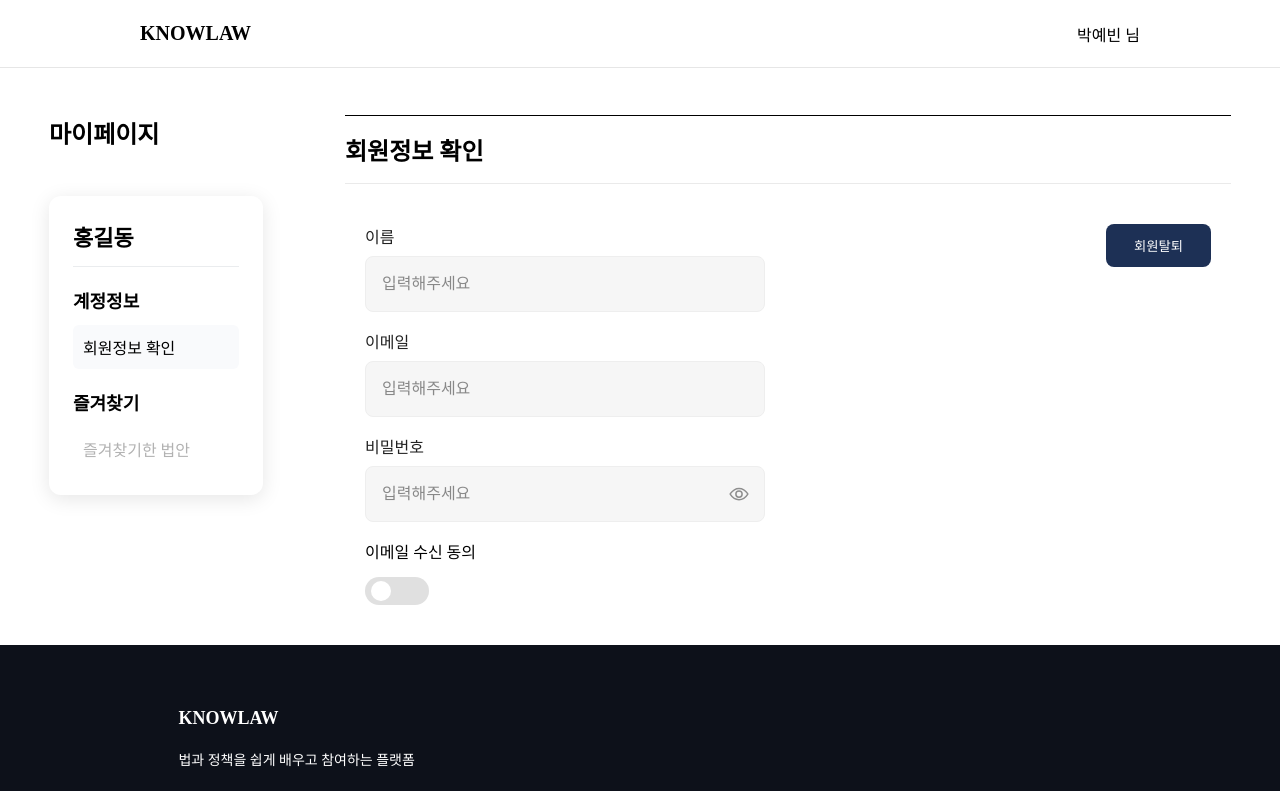
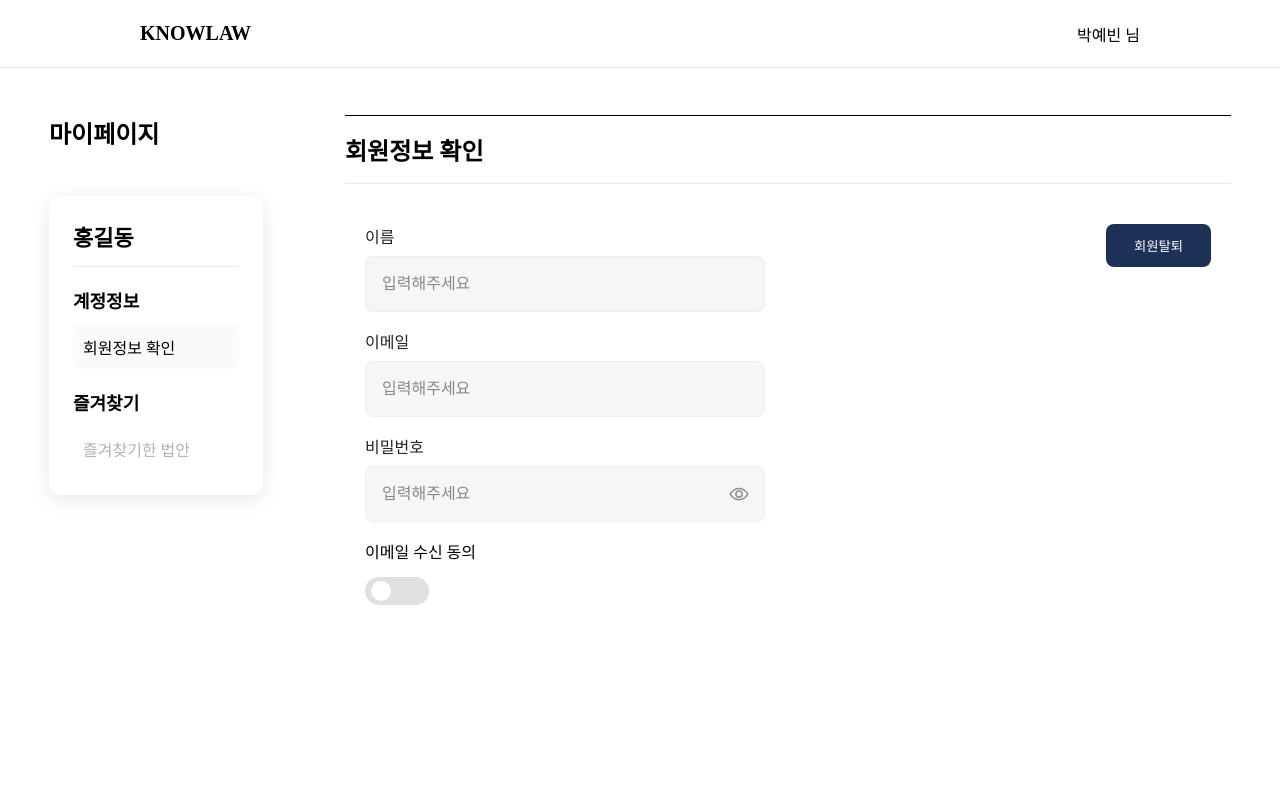
Before and after one commit to 2025-DSM-1/dsm_FE, a React (Vite) app: page /bill/myPage in a window 1280 px wide. Shown: the top 791 px of the page. Built offline with nearby package versions, Linux system fonts and the light colour scheme.

Commit message:
style :: 마이페이지 padding 추가

```diff
--- a/src/pages/MyPage/Favorites.tsx
+++ b/src/pages/MyPage/Favorites.tsx
@@ -31,7 +31,7 @@ const Title = styled.p`
 `
 
 const Content = styled.div`
-  padding: 40px 35px;
+  padding: 40px 35px 200px;
   display: grid;
   grid-template-columns: repeat(2, 1fr);
   gap: 35px;
--- a/src/pages/MyPage/UserInformation.tsx
+++ b/src/pages/MyPage/UserInformation.tsx
@@ -79,7 +79,7 @@ const Title = styled.p`
 `
 
 const Content = styled.div`
-  padding: 40px 20px;
+  padding: 40px 20px 200px;
   display: flex;
   justify-content: space-between;
 `
```
